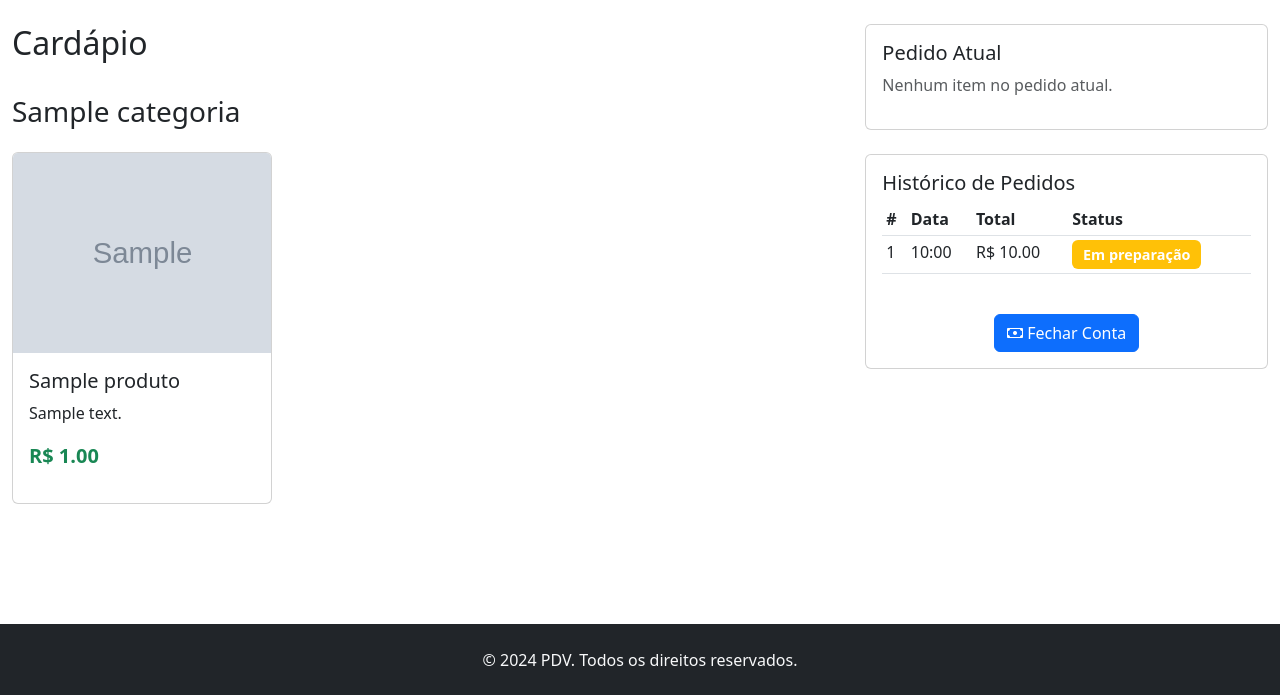
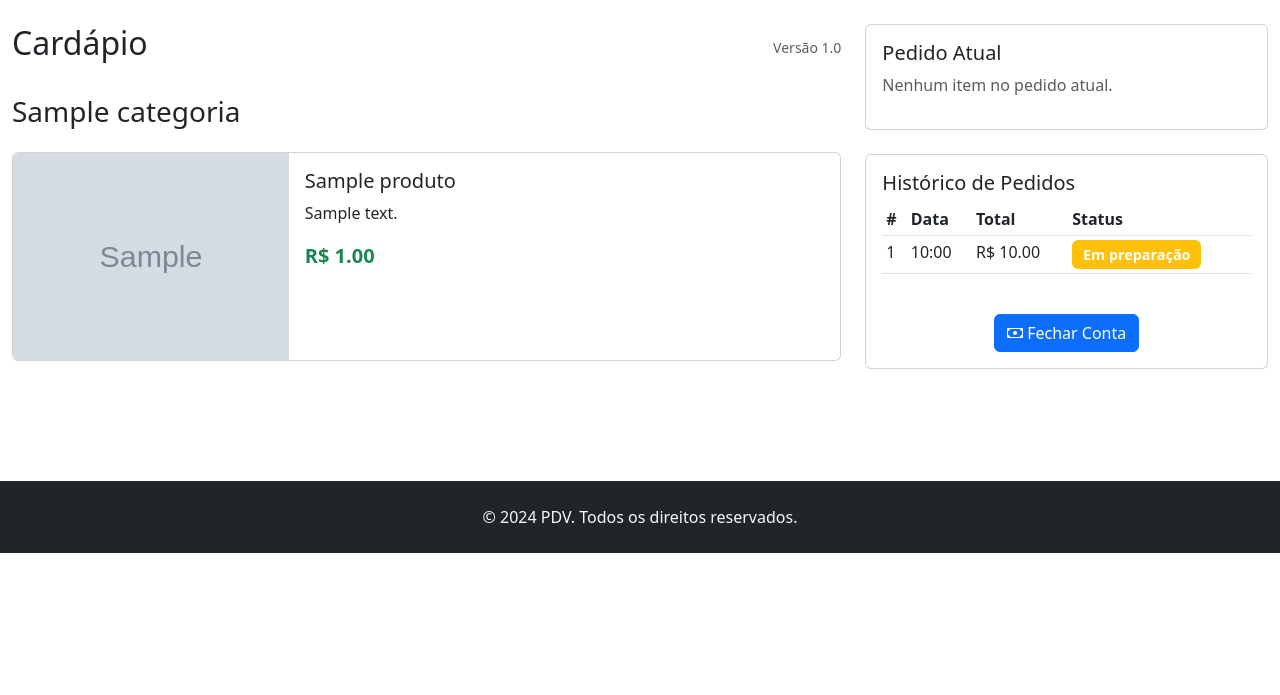
Before and after one commit to CelDarley/pdv2, a Django app: page /produtos/ in a window 1280 px wide. Shown: the part 58-753 px from the top of the page. Run offline with Django 4.2, Linux system fonts and the light colour scheme; a user stored in the database is signed in; tables that the repository leaves empty hold one stand-in row (values such as "Sample post"); grey boxes marked "Sample" are stand-in pictures.

Commit message:
Atualização do layout do cardápio para exibir produtos em lista vertical

```diff
--- a/templates/produtos/index.html
+++ b/templates/produtos/index.html
@@ -10,6 +10,7 @@
         <div class="col-md-8">
             <div class="d-flex justify-content-between align-items-center mb-4">
                 <h2>Cardápio</h2>
+                <small class="text-muted">Versão 1.0</small>
             </div>
 
             {% regroup produtos by categoria as categorias %}
@@ -18,13 +19,19 @@
                 <h3 class="mb-4">{{ categoria.grouper.nome }}</h3>
                 <div class="row">
                     {% for produto in categoria.list %}
-                    <div class="col-md-4 mb-4">
+                    <div class="col-12 mb-4">
                         <div class="card h-100" style="cursor: pointer; transition: transform 0.2s, box-shadow 0.2s;" onmouseover="this.style.transform='translateY(-5px)'; this.style.boxShadow='0 4px 8px rgba(0,0,0,0.1)';" onmouseout="this.style.transform='translateY(0)'; this.style.boxShadow='none';" onclick="abrirModalProduto({{ produto.id }}, '{{ produto.nome|escapejs }}', '{{ produto.descricao|escapejs }}', {{ produto.preco }}, '{{ produto.imagem.url }}')">
-                            <img src="{{ produto.imagem.url }}" class="card-img-top produto-imagem" alt="{{ produto.nome }}">
-                            <div class="card-body">
-                                <h5 class="card-title">{{ produto.nome }}</h5>
-                                <p class="card-text">{{ produto.descricao }}</p>
-                                <p class="preco mb-3">R$ {{ produto.preco|floatformat:2 }}</p>
+                            <div class="row g-0">
+                                <div class="col-md-4">
+                                    <img src="{{ produto.imagem.url }}" class="img-fluid rounded-start h-100" style="object-fit: cover;" alt="{{ produto.nome }}">
+                                </div>
+                                <div class="col-md-8">
+                                    <div class="card-body">
+                                        <h5 class="card-title">{{ produto.nome }}</h5>
+                                        <p class="card-text">{{ produto.descricao }}</p>
+                                        <p class="preco mb-3">R$ {{ produto.preco|floatformat:2 }}</p>
+                                    </div>
+                                </div>
                             </div>
                         </div>
                     </div>
@@ -137,6 +144,25 @@
     </div>
 </div>
 
+<!-- Modal Fechar Conta -->
+<div class="modal fade" id="modalFecharConta" tabindex="-1" aria-labelledby="modalFecharContaLabel" aria-hidden="true">
+    <div class="modal-dialog modal-lg">
+        <div class="modal-content">
+            <div class="modal-header">
+                <h5 class="modal-title" id="modalFecharContaLabel">Fechar Conta</h5>
+                <button type="button" class="btn-close" data-bs-dismiss="modal" aria-label="Close"></button>
+            </div>
+            <div class="modal-body" id="modalFecharContaBody">
+                <!-- Lista de pedidos será inserida aqui via JavaScript -->
+            </div>
+            <div class="modal-footer">
+                <button type="button" class="btn btn-secondary" data-bs-dismiss="modal">Voltar</button>
+                <button type="button" class="btn btn-primary" onclick="pagarConta()">Pagar</button>
+            </div>
+        </div>
+    </div>
+</div>
+
 <!-- Modal do Produto -->
 <div class="modal fade" id="modalProduto" tabindex="-1" aria-labelledby="modalProdutoTitulo" aria-hidden="true">
     <div class="modal-dialog modal-lg">
@@ -190,25 +216,6 @@
             <div class="modal-footer">
                 <button type="button" class="btn btn-secondary" data-bs-dismiss="modal">Cancelar</button>
                 <button type="button" class="btn btn-primary" onclick="adicionarProdutoSelecionado()">Adicionar ao Pedido</button>
-            </div>
-        </div>
-    </div>
-</div>
-
-<!-- Modal Fechar Conta -->
-<div class="modal fade" id="modalFecharConta" tabindex="-1" aria-labelledby="modalFecharContaLabel" aria-hidden="true">
-    <div class="modal-dialog modal-lg">
-        <div class="modal-content">
-            <div class="modal-header">
-                <h5 class="modal-title" id="modalFecharContaLabel">Fechar Conta</h5>
-                <button type="button" class="btn-close" data-bs-dismiss="modal" aria-label="Close"></button>
-            </div>
-            <div class="modal-body" id="modalFecharContaBody">
-                <!-- Lista de pedidos será inserida aqui via JavaScript -->
-            </div>
-            <div class="modal-footer">
-                <button type="button" class="btn btn-secondary" data-bs-dismiss="modal">Voltar</button>
-                <button type="button" class="btn btn-primary" onclick="pagarConta()">Pagar</button>
             </div>
         </div>
     </div>
```
